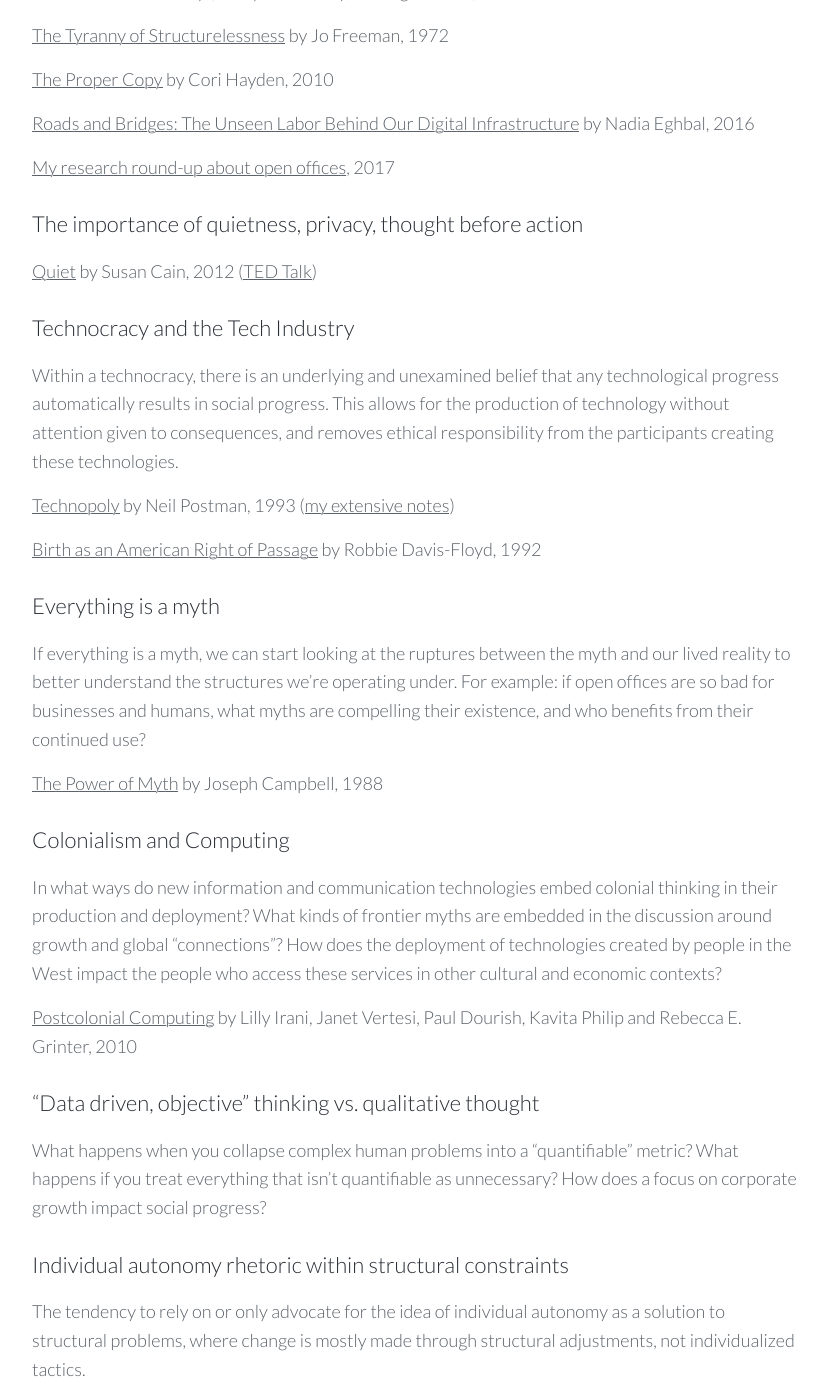
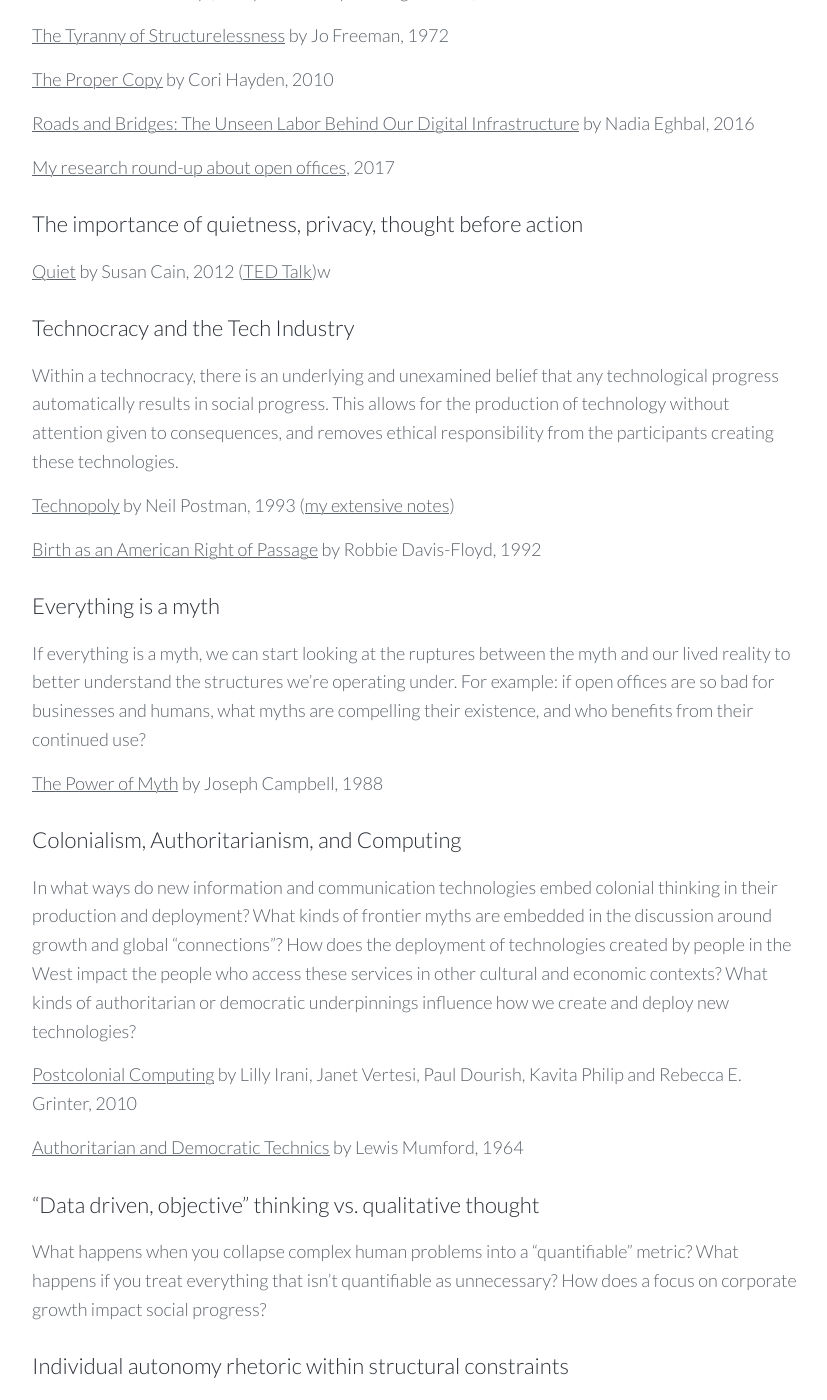
Before and after one commit to venetucci/personal-website, a Jekyll site: the page built from _pages/about.md, in a window 1280 px wide and 1400 px high, scrolled down 1351 px. Shown: the whole window, without its empty margins (224-1051 px from the left). Built offline with Jekyll 4.4.1, drawn with Linux system fonts in a browser that asks for light colours; nearby versions of some CDN libraries.

Commit message:
Update from Forestry.io Michelle Venetucci Harvey updated _pages/about.md

```diff
--- a/_pages/about.md
+++ b/_pages/about.md
@@ -35,7 +35,7 @@
 
 #### The importance of quietness, privacy, thought before action
 
-[Quiet](https://www.goodreads.com/book/show/8520610-quiet) by Susan Cain, 2012 ([TED Talk](https://www.ted.com/talks/susan_cain_the_power_of_introverts?language=en))
+[Quiet](https://www.goodreads.com/book/show/8520610-quiet) by Susan Cain, 2012 ([TED Talk](https://www.ted.com/talks/susan_cain_the_power_of_introverts?language=en))w
 
 #### Technocracy and the Tech Industry
 
@@ -51,11 +51,13 @@
 
 [The Power of Myth](https://www.goodreads.com/book/show/35519.The_Power_of_Myth) by Joseph Campbell, 1988
 
-#### Colonialism and Computing
+#### Colonialism, Authoritarianism, and Computing
 
-In what ways do new information and communication technologies embed colonial thinking in their production and deployment? What kinds of frontier myths are embedded in the discussion around growth and global "connections"? How does the deployment of technologies created by people in the West impact the people who access these services in other cultural and economic contexts?
+In what ways do new information and communication technologies embed colonial thinking in their production and deployment? What kinds of frontier myths are embedded in the discussion around growth and global "connections"? How does the deployment of technologies created by people in the West impact the people who access these services in other cultural and economic contexts? What kinds of authoritarian or democratic underpinnings influence how we create and deploy new technologies?
 
 [Postcolonial Computing](http://www.dourish.com/publications/2010/chi2010-postcolonial.pdf) by Lilly Irani, Janet Vertesi, Paul Dourish, Kavita Philip and Rebecca E. Grinter, 2010
+
+[Authoritarian and Democratic Technics](https://www.collier.sts.vt.edu/engl4874/pdfs/mumford_1964.pdf) by Lewis Mumford, 1964
 
 #### "Data driven, objective" thinking vs. qualitative thought
 
```
